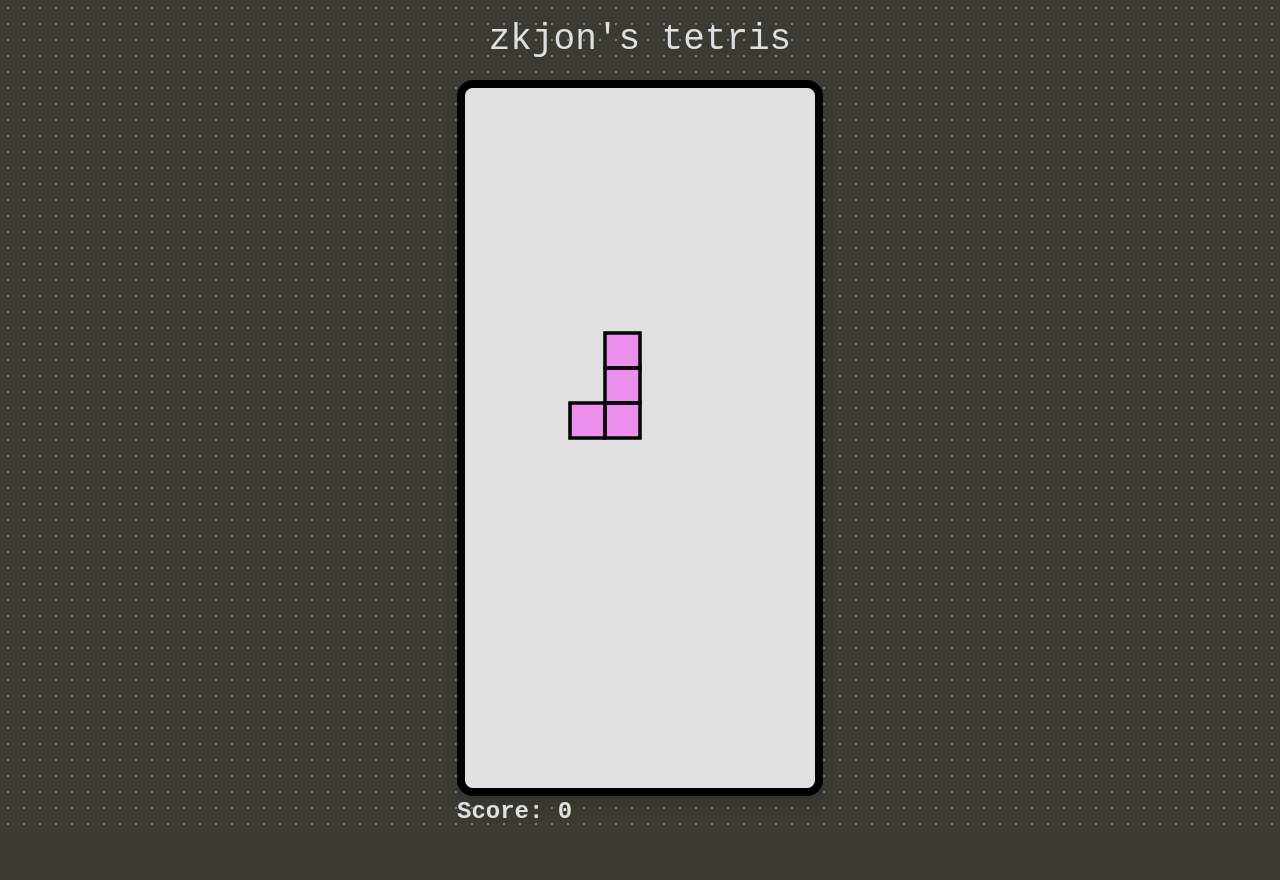
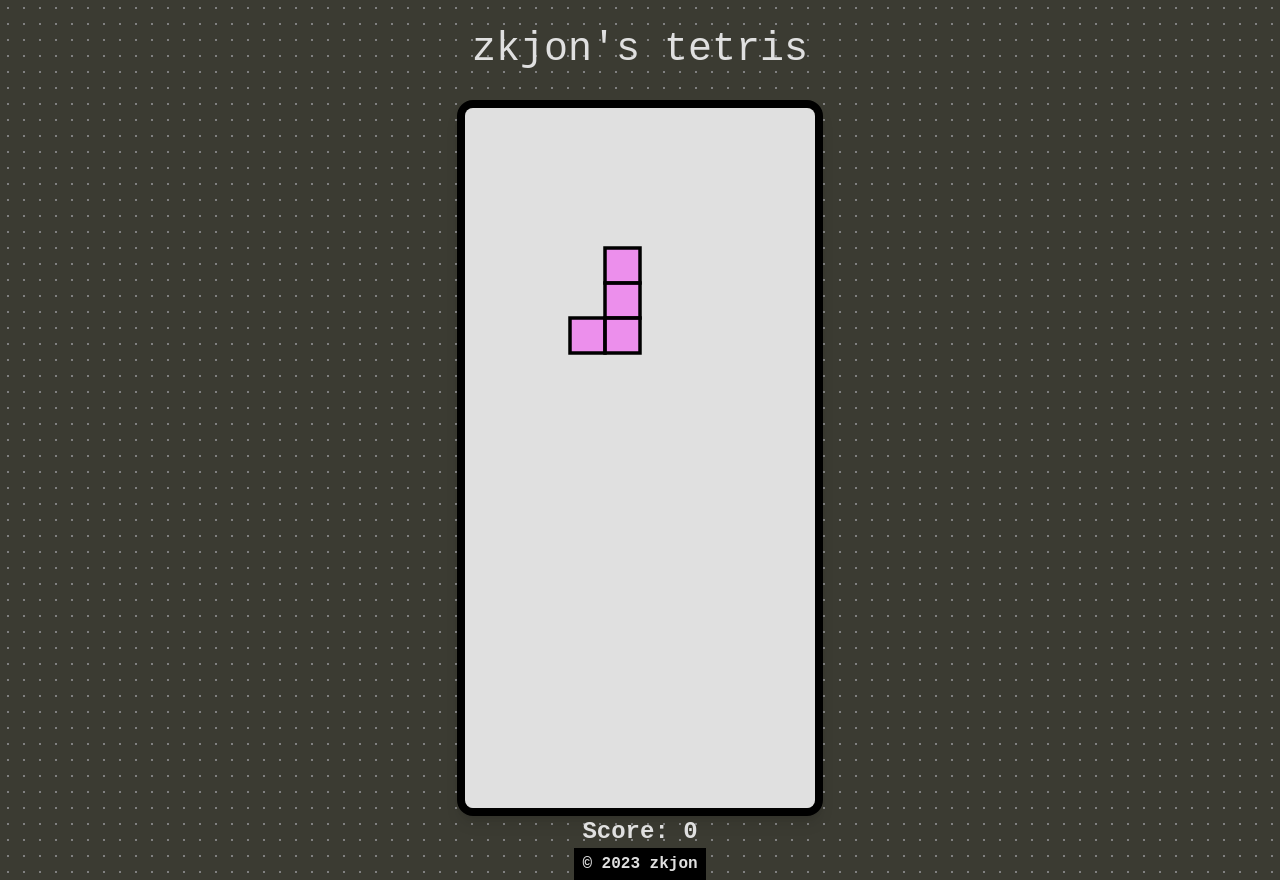
Before and after one commit to zkjon/tetris, a website built with Vite: page index.html in a window 1280 px wide. Before the commit the page ends 828 px from the top, so only its background shows below. Built offline with nearby package versions, Linux system fonts and the light colour scheme.

Commit message:
fix: improve header styling and ensure proper layout for main and footer sections

```diff
--- a/index.html
+++ b/index.html
@@ -8,10 +8,10 @@
   </head>
   <body>
     <header class="flex justify-center p-5">
-      <h1 class="text-4xl text-white text-center">zkjon's tetris</h1>
+      <h1 class="text-[5vh] text-white text-center">zkjon's tetris</h1>
     </header>
 
-    <main>
+    <main class="flex-grow flex flex-col items-center justify-center">
       <canvas class="border-8 border-black rounded-2xl shadow-lg">
         <!-- here game will render -->
       </canvas>
@@ -20,6 +20,9 @@
       >
     </main>
 
+    <footer class="flex flex-col justify-end w-screen text-[2vh] ">
+      <strong class="text-white bg-black w-fit mx-auto px-2 py-1">&copy; 2023 zkjon</strong>
+    </footer>
     <script type="module" src="/src/main.js"></script>
   </body>
 </html>
```
